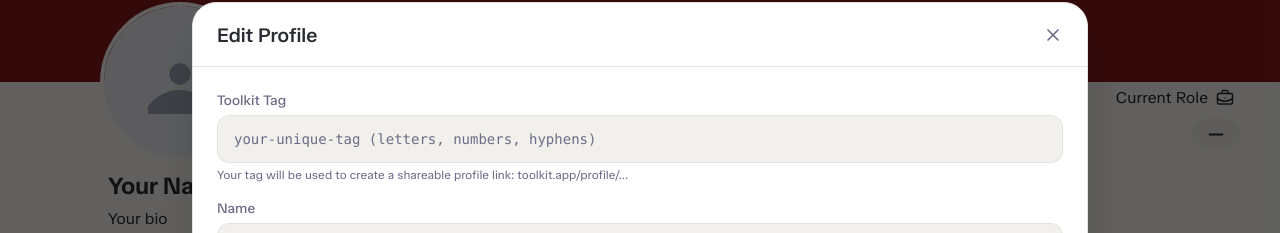
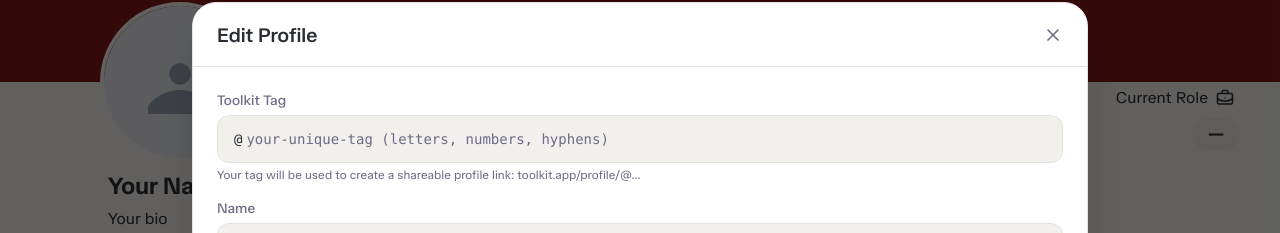
Before and after one commit to Amogh-007-Rin/ToolKit, a Next.js app in the folder web/: page /profile in a window 1280 px wide. Both pictures are taken after a click on the button "Edit Profile". Shown: the part 118-351 px from the top of the page. Built offline with nearby package versions, Linux system fonts and the light colour scheme; no server answers.

Commit message:
feat: always display toolkit tag with @ prefix

```diff
--- a/web/src/app/profile/EditProfileCard.tsx
+++ b/web/src/app/profile/EditProfileCard.tsx
@@ -3,21 +3,13 @@
 import { useState } from "react";
 import { motion, AnimatePresence } from "framer-motion";
 import { Check, Plus, X } from "lucide-react";
-
-interface ProfileData {
-  name: string;
-  bio: string;
-  role: string;
-  location: string;
-  skills: string[];
-  tag: string | null;
-}
+import type { EditableProfile } from "@/types/profile";
 
 interface EditProfileCardProps {
   isOpen: boolean;
-  initialData: ProfileData;
+  initialData: EditableProfile;
   onClose: () => void;
-  onSubmit: (data: ProfileData) => void;
+  onSubmit: (data: EditableProfile) => void;
 }
 
 export default function EditProfileCard({ isOpen, initialData, onClose, onSubmit }: EditProfileCardProps) {
@@ -94,15 +86,18 @@ export default function EditProfileCard({ isOpen, initialData, onClose, onSubmit
               <div className="w-full flex-1 overflow-y-auto p-6 flex flex-col gap-4">
                 <div className="flex flex-col gap-1">
                   <label className="text-sm text-muted-foreground font-medium">Toolkit Tag</label>
-                  <input
-                    type="text"
-                    placeholder="your-unique-tag (letters, numbers, hyphens)"
-                    value={tag}
-                    onChange={(e) => setTag(e.target.value.replace(/[^a-zA-Z0-9_-]/g, ""))}
-                    className="w-full h-12 bg-input border border-border rounded-xl px-4 text-foreground text-sm placeholder:text-muted-foreground focus:outline-none focus:border-primary transition-colors font-mono"
-                  />
+                  <div className="flex items-center h-12 bg-input border border-border rounded-xl px-4 focus-within:border-primary transition-colors">
+                    <span className="text-foreground text-sm font-mono">@</span>
+                    <input
+                      type="text"
+                      placeholder="your-unique-tag (letters, numbers, hyphens)"
+                      value={tag}
+                      onChange={(e) => setTag(e.target.value.replace(/^@/, "").replace(/[^a-zA-Z0-9_-]/g, ""))}
+                      className="flex-1 bg-transparent text-foreground text-sm placeholder:text-muted-foreground focus:outline-none font-mono ml-1"
+                    />
+                  </div>
                   <p className="text-xs text-muted-foreground">
-                    Your tag will be used to create a shareable profile link: toolkit.app/profile/{tag || "..."}
+                    Your tag will be used to create a shareable profile link: toolkit.app/profile/@{tag || "..."}
                   </p>
                 </div>
                 <div className="flex flex-col gap-1">
--- a/web/src/components/ui/cards/ProfileShareCard.tsx
+++ b/web/src/components/ui/cards/ProfileShareCard.tsx
@@ -44,7 +44,7 @@ export default function ProfileShareCard({ isOpen, tag, onClose }: ProfileShareC
 
   const handleCopyTag = async () => {
     if (!tag) return;
-    await navigator.clipboard.writeText(tag);
+    await navigator.clipboard.writeText(`@${tag}`);
     setCopied("tag");
     setTimeout(() => setCopied(null), 2000);
   };
@@ -120,7 +120,7 @@ export default function ProfileShareCard({ isOpen, tag, onClose }: ProfileShareC
                     <p className="text-xs text-muted-foreground font-medium">Your Toolkit Tag</p>
                     <div className="flex gap-2">
                       <div className="flex-1 h-10 bg-input border border-border rounded-xl px-4 flex items-center text-foreground text-sm">
-                        {tag}
+                        @{tag}
                       </div>
                       <motion.button
                         whileHover={{ scale: 1.05 }}
```
